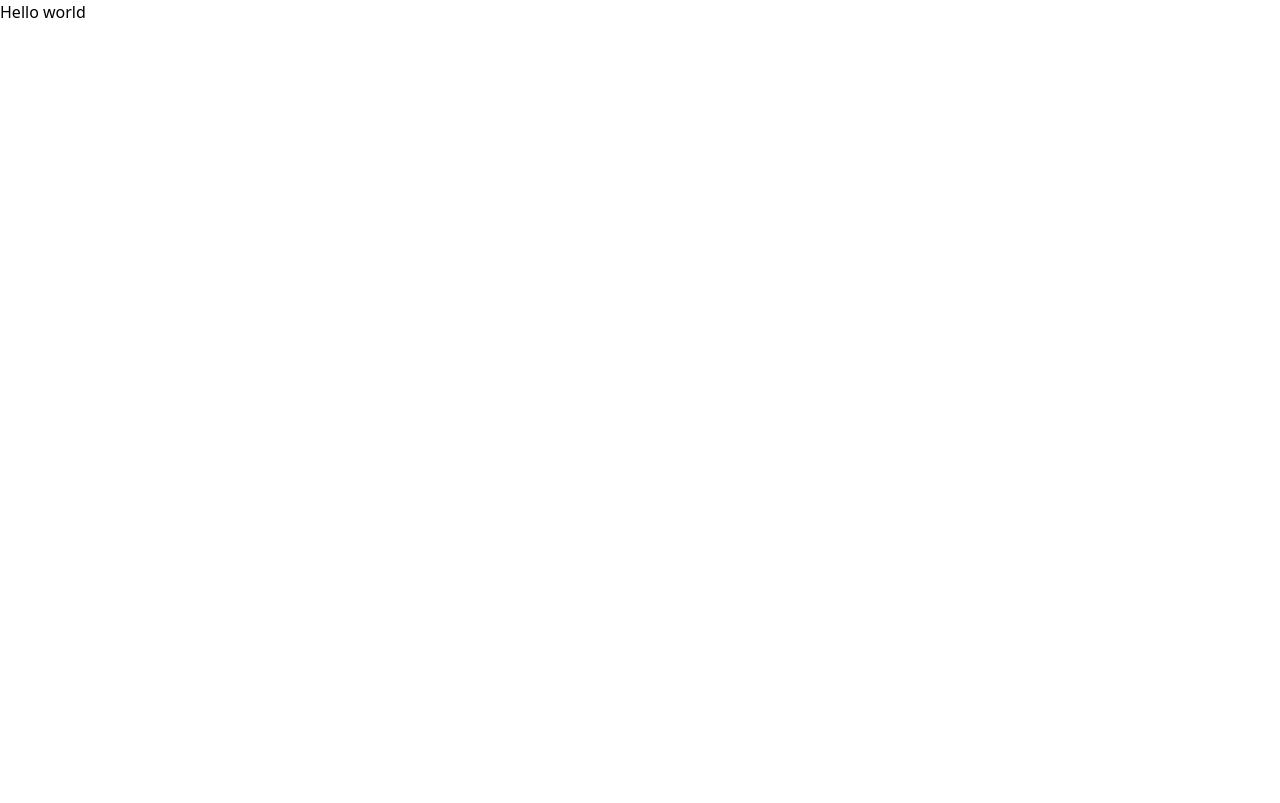
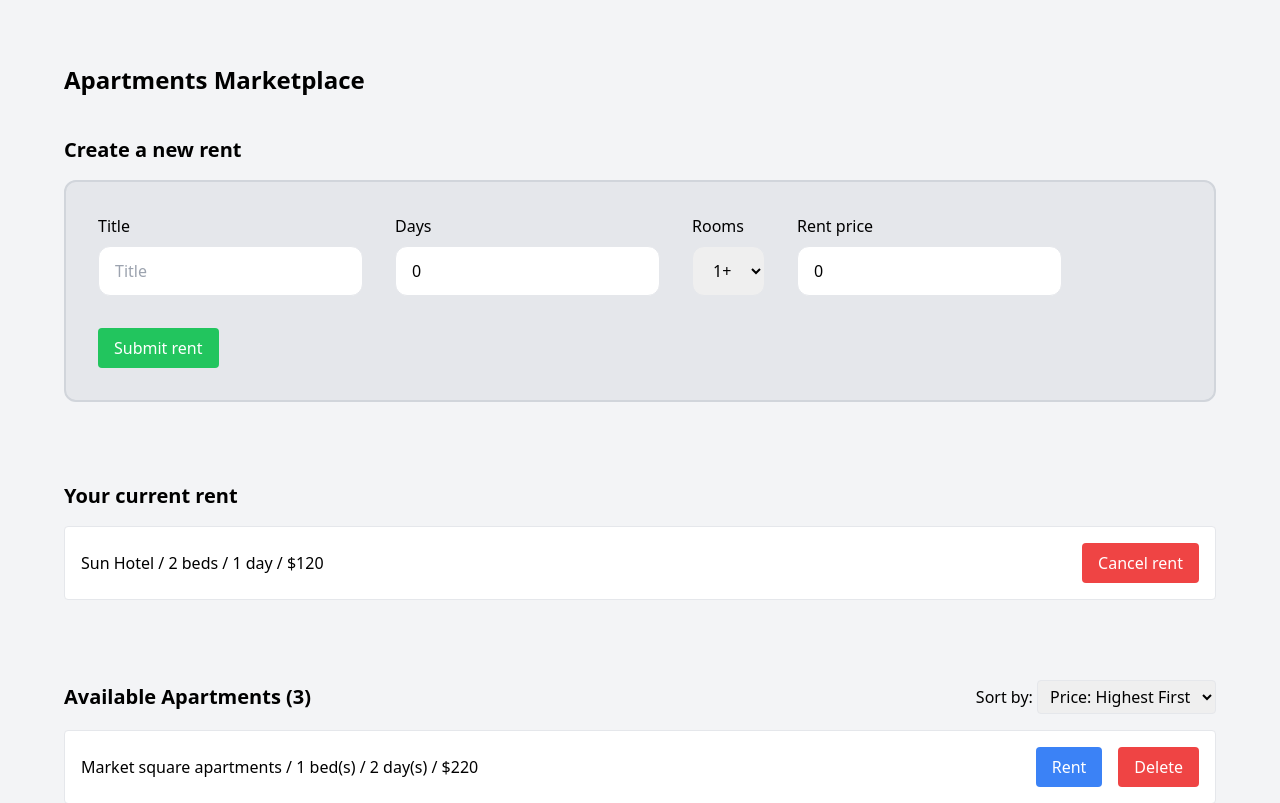
Before and after one commit to Millrocious/ApartmentMarketplace-frontend, a React (Vite) app: page / in a window 1280 px wide. Shown: the top 803 px of the page. Built offline with nearby package versions, Linux system fonts and the light colour scheme; the HTML template or start-up script is replaced by a standard one.

Commit message:
Add basic components and create page design

```diff
--- a/src/App.tsx
+++ b/src/App.tsx
@@ -1,12 +1,9 @@
 import './assets/global.css'
+import ApartmentPage from "./pages/ApartmentPage/ApartmentPage.tsx";
 
 function App() {
     return (
-        <>
-            <div>
-                <h1>Hello world</h1>
-            </div>
-        </>
+        <ApartmentPage />
     )
 }
 
--- /dev/null
+++ b/src/components/common/Button/SolidButton/SolidButton.tsx
@@ -0,0 +1,24 @@
+interface ButtonProps {
+    text: string;
+    onClick: () => void;
+    color: 'blue' | 'red' | 'green';
+}
+
+const SolidButton = ({ text, onClick, color }: ButtonProps) => {
+    const colorClasses = {
+        blue: 'bg-blue-500',
+        red: 'bg-red-500',
+        green: 'bg-green-500',
+    };
+
+    return (
+        <button
+            className={`px-4 py-2 ${colorClasses[color]} text-white rounded`}
+            onClick={onClick}
+        >
+            {text}
+        </button>
+    );
+};
+
+export default SolidButton;
--- /dev/null
+++ b/src/components/common/InputField/DefaultInputField/DefaultInputField.tsx
@@ -0,0 +1,24 @@
+interface InputFieldProps {
+    label: string;
+    type: 'text' | 'number';
+    placeholder: string;
+    value: string | number;
+    onChange: (value: string) => void;
+}
+
+const DefaultInputField = ({ label, type, placeholder, value, onChange }: InputFieldProps) => {
+    return (
+        <div>
+            <label className="block mb-2">{label}</label>
+            <input
+                type={type}
+                placeholder={placeholder}
+                value={value}
+                onChange={(e) => onChange(e.target.value)}
+                className="w-full px-4 py-3 border rounded-xl"
+            />
+        </div>
+    );
+};
+
+export default DefaultInputField;
--- /dev/null
+++ b/src/components/common/SeletField/DefaultSeceltField/DefaultSelectField.tsx
@@ -0,0 +1,32 @@
+interface Option {
+    value: string;
+    label: string;
+}
+
+interface SelectFieldProps {
+    label: string;
+    options: Option[];
+    value: string;
+    onChange: (value: string) => void;
+}
+
+const DefaultSelectField = ({ label, options, value, onChange }: SelectFieldProps) => {
+    return (
+        <div>
+            <label className="block mb-2">{label}</label>
+            <select
+                className="w-full px-4 py-3 border rounded-xl"
+                value={value}
+                onChange={(e) => onChange(e.target.value)}
+            >
+                {options.map((option) => (
+                    <option key={option.value} value={option.value}>
+                        {option.label}
+                    </option>
+                ))}
+            </select>
+        </div>
+    );
+};
+
+export default DefaultSelectField;
--- /dev/null
+++ b/src/pages/ApartmentPage/ApartmentCard.tsx
@@ -0,0 +1,15 @@
+const ApartmentCard = ({apartment}) => {
+    return (
+        <div className="bg-white border p-4 rounded mb-4 flex justify-between items-center">
+            <span>
+                {apartment.title} / {apartment.beds} bed(s) / {apartment.days} day(s) / ${apartment.price}
+            </span>
+            <div className="space-x-4">
+                <button className="px-4 py-2 bg-blue-500 text-white rounded">Rent</button>
+                <button className="px-4 py-2 bg-red-500 text-white rounded">Delete</button>
+            </div>
+        </div>
+    );
+};
+
+export default ApartmentCard;
--- /dev/null
+++ b/src/pages/ApartmentPage/ApartmentPage.tsx
@@ -0,0 +1,20 @@
+import AvailableApartments from "./AvailableApartments.tsx";
+import RentForm from "./RentForm.tsx";
+import CurrentRent from "./CurrentRent.tsx";
+
+const ApartmentPage = () => {
+    return (
+        <div className="min-h-screen bg-gray-100 p-8">
+            <div className="max-w-7xl mx-auto p-8">
+                <h1 className="text-2xl font-bold mb-10">Apartments Marketplace</h1>
+                <div className="space-y-20">
+                    <RentForm />
+                    <CurrentRent />
+                    <AvailableApartments />
+                </div>
+            </div>
+        </div>
+    );
+};
+
+export default ApartmentPage;
--- /dev/null
+++ b/src/pages/ApartmentPage/AvailableApartments.tsx
@@ -0,0 +1,29 @@
+import ApartmentCard from './ApartmentCard';
+
+const apartments = [
+    {title: 'Market square apartments', beds: 1, days: 2, price: 220},
+    {title: 'Sun Hotel', beds: 1, days: 1, price: 100},
+    {title: 'Cozy Room', beds: 1, days: 1, price: 20},
+];
+
+const AvailableApartments = () => {
+    return (
+        <div>
+            <div className="flex justify-between items-center mb-4">
+                <h2 className="text-xl font-semibold">Available Apartments ({apartments.length})</h2>
+                <div>
+                    <label>Sort by: </label>
+                    <select className="border px-2 py-1 rounded">
+                        <option>Price: Highest First</option>
+                        <option>Price: Lowest First</option>
+                    </select>
+                </div>
+            </div>
+            {apartments.map((apartment, index) => (
+                <ApartmentCard key={index} apartment={apartment}/>
+            ))}
+        </div>
+    );
+};
+
+export default AvailableApartments;
--- /dev/null
+++ b/src/pages/ApartmentPage/CurrentRent.tsx
@@ -0,0 +1,13 @@
+const CurrentRent = () => {
+    return (
+        <div className="mb-8">
+            <h2 className="text-xl font-semibold mb-4">Your current rent</h2>
+            <div className="bg-white border p-4 rounded flex justify-between items-center">
+                <span>Sun Hotel / 2 beds / 1 day / $120</span>
+                <button className="px-4 py-2 bg-red-500 text-white rounded">Cancel rent</button>
+            </div>
+        </div>
+    );
+};
+
+export default CurrentRent;
--- /dev/null
+++ b/src/pages/ApartmentPage/RentForm.tsx
@@ -0,0 +1,66 @@
+import DefaultInputField from "../../components/common/InputField/DefaultInputField/DefaultInputField.tsx";
+import SolidButton from "../../components/common/Button/SolidButton/SolidButton.tsx";
+import {useState} from "react";
+import DefaultSelectField from "../../components/common/SeletField/DefaultSeceltField/DefaultSelectField.tsx";
+
+const RentForm = () => {
+    const [title, setTitle] = useState<string>('');
+    const [days, setDays] = useState<number>(0);
+    const [rooms, setRooms] = useState<string>('1+');
+    const [rentPrice, setRentPrice] = useState<number>(0);
+
+    const handleSubmit = () => {
+        console.log({ title, days, rooms, rentPrice });
+        setTitle('');
+        setDays(0);
+        setRooms('1+');
+        setRentPrice(0);
+    };
+
+    return (
+        <div className="mb-8">
+            <h2 className="text-xl font-semibold mb-4">Create a new rent</h2>
+            <div className="bg-gray-200 border-2 border-gray-300 rounded-xl p-8">
+                <form onSubmit={handleSubmit}>
+                    <div className="flex flex-wrap items-end gap-8">
+                        <DefaultInputField
+                            label="Title"
+                            type="text"
+                            placeholder="Title"
+                            value={title}
+                            onChange={(value) => setTitle(value)}
+                        />
+                        <DefaultInputField
+                            label="Days"
+                            type="number"
+                            placeholder="Days"
+                            value={days}
+                            onChange={(value) => setDays(Number(value))}
+                        />
+                        <DefaultSelectField
+                            label="Rooms"
+                            options={[
+                                { value: '1+', label: '1+' },
+                                { value: '2+', label: '2+' },
+                                { value: '3+', label: '3+' },
+                                { value: '4+', label: '4+' },
+                            ]}
+                            value={rooms}
+                            onChange={setRooms}
+                        />
+                        <DefaultInputField
+                            label="Rent price"
+                            type="number"
+                            placeholder="Rent Price"
+                            value={rentPrice}
+                            onChange={(value) => setRentPrice(Number(value))}
+                        />
+                        <SolidButton text="Submit rent" onClick={handleSubmit} color="green" />
+                    </div>
+                </form>
+            </div>
+        </div>
+    );
+};
+
+export default RentForm;
```
